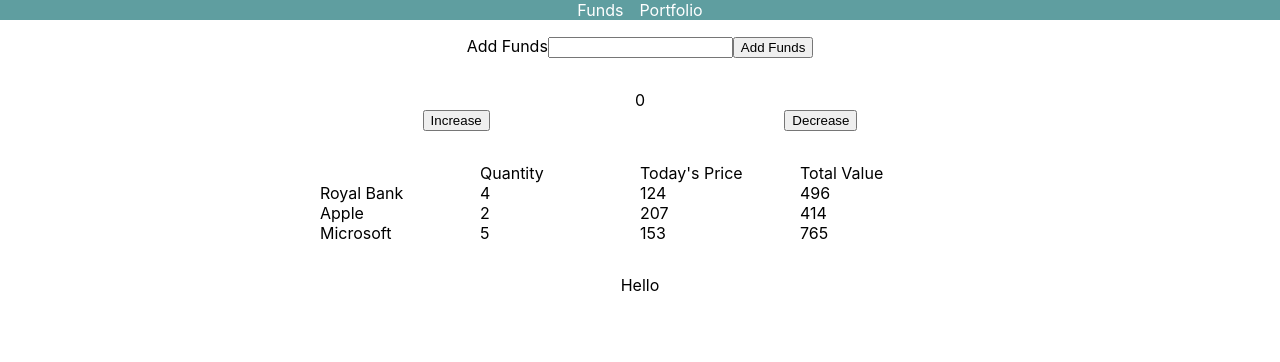
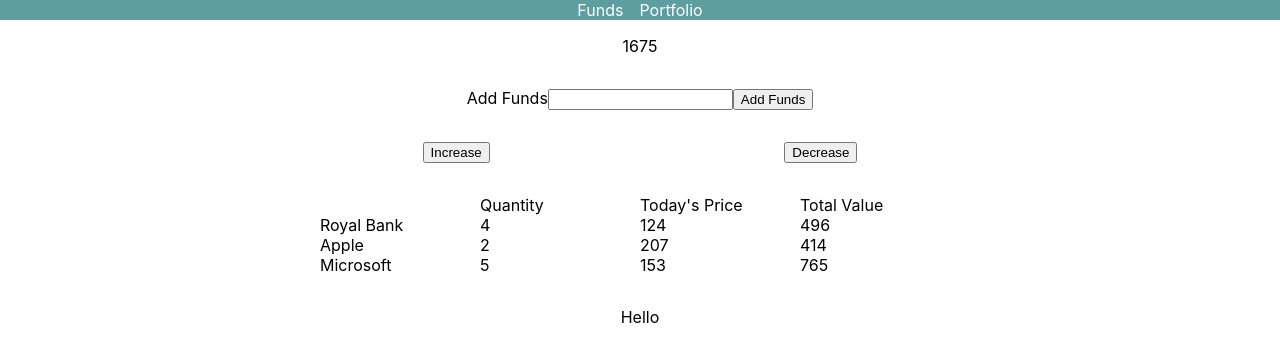
Before and after one commit to jdesmond91/trading-frontend, a React (Create React App) app: page / in a window 1280 px wide. Shown: the top 362 px of the page. Built offline with nearby package versions, Linux system fonts and the light colour scheme.

Commit message:
display net worth using useEffect

```diff
--- a/src/components/Portfolio.js
+++ b/src/components/Portfolio.js
@@ -1,4 +1,4 @@
-import React, { useState } from 'react'
+import React, { useState, useEffect } from 'react'
 import FundsForm from './Funds'
 import Position from './Position'
 import Security from './Security'
@@ -25,15 +25,19 @@ const Portfolio = () => {
 	}
 
 	const handleNetWorth = () => {
-		const total = cash + transactionService.getTransactionTotalValue
+		const total = cash + transactionService.getTransactionTotalValue(securities, positions)
 		setNetWorth(total)
 	}
 
+	useEffect(() => {
+		handleNetWorth()
+	}, [])
+
 	return (
 		<>
+			<div>{netWorth}</div>
 			<FundsForm addFunds={addFunds} />
 			<div className='total'>
-				{cash}
 				<div className='totalButtons'>
 					<button onClick={handleIncrease}>Increase</button>
 					<button onClick={handleDecrease}>Decrease</button>
```
